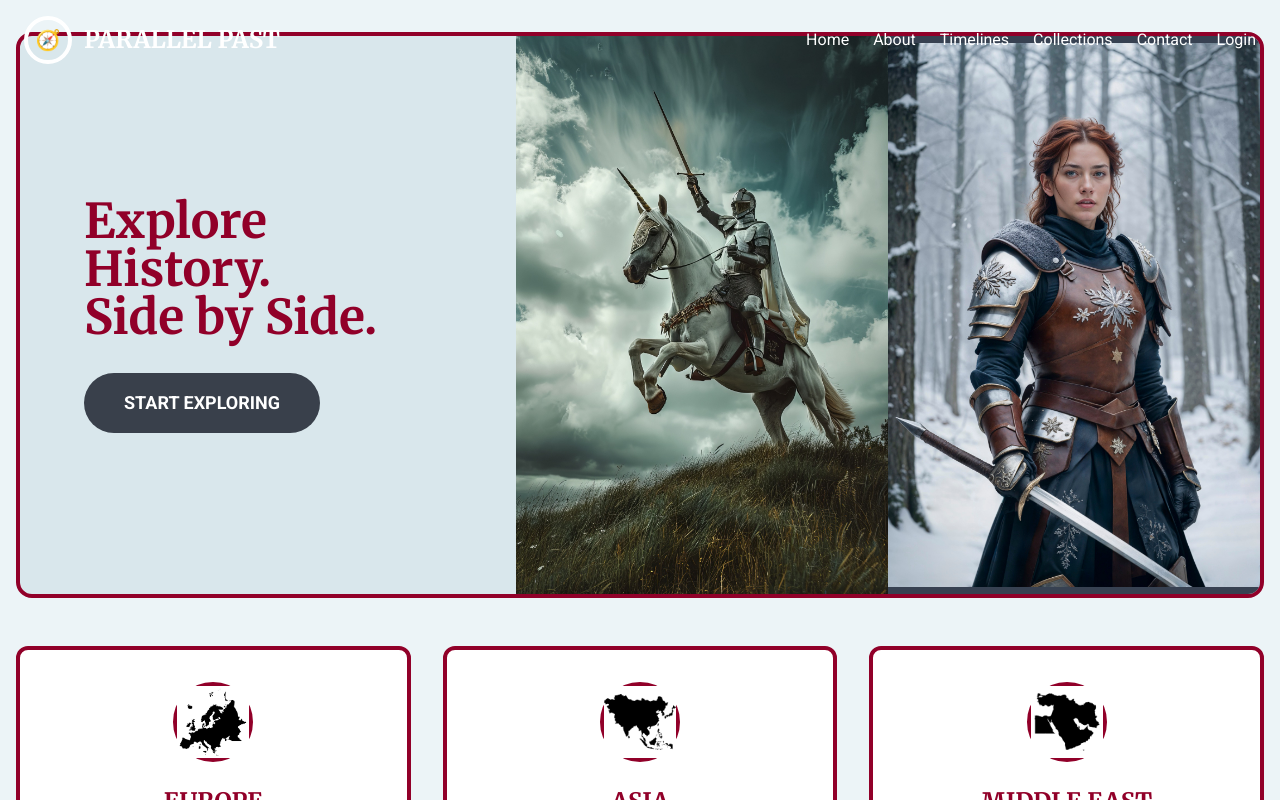
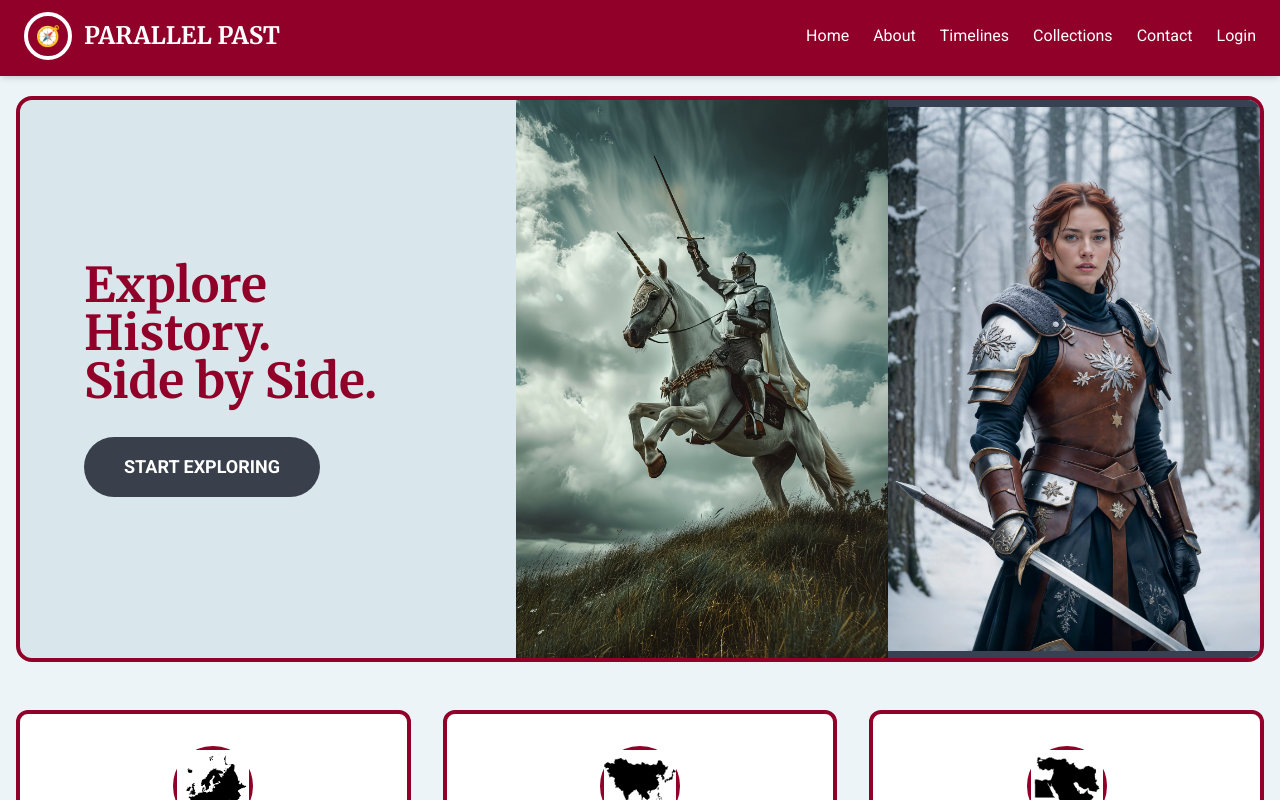
Before and after one commit to Murayakate/Parallel_Past_Museum, a React (Vite) app in the folder parallel-past/: page / in a window 1280 px wide. Shown: the top 800 px of the page. Built offline with nearby package versions, Linux system fonts and the light colour scheme.

Commit message:
fixed the overlapping and background color of the naavbar(header jsx) in all the pages,for visibilty

```diff
--- a/parallel-past/src/components/Header.jsx
+++ b/parallel-past/src/components/Header.jsx
@@ -21,10 +21,10 @@ const Header = () => {
       className={`fixed top-0 left-0 right-0 z-50 transition-all duration-300 ${
         scrolled
           ? 'bg-white border-b-4 border-prussian shadow-lg'
-          : 'bg-transparent border-b-4 border-transparent'
+          : 'bg-prussian border-b-4 border-prussian shadow-md'
       }`}
     >
-      <div className="max-w-7xl mx-auto px-4 sm:px-6 py-3 sm:py-4 flex items-center justify-between">
+      <div className="max-w-7xl mx-auto px-4 sm:px-6 py-2 sm:py-3 flex items-center justify-between">
 
         {/* Logo + Title */}
         <div className="flex items-center gap-2 sm:gap-3">
--- a/parallel-past/src/pages/AboutPage.jsx
+++ b/parallel-past/src/pages/AboutPage.jsx
@@ -13,7 +13,7 @@ const AboutPage = () => {
       <Header />
 
       {/* SECTION 1 - HERO: Full-width image with text overlay */}
-      <section className="relative h-screen w-full overflow-hidden pt-0">
+      <section className="relative h-screen w-full overflow-hidden pt-24">
         {/* Full-bleed background image */}
         <div
           className="absolute inset-0 bg-cover bg-center"
--- a/parallel-past/src/pages/DashboardPage.jsx
+++ b/parallel-past/src/pages/DashboardPage.jsx
@@ -38,7 +38,7 @@ const DashboardPage = () => {
     <div className="min-h-screen bg-sage flex flex-col">
       <Header />
 
-      <main className="flex-1">
+      <main className="flex-1 pt-24">
         <section className="max-w-7xl mx-auto px-4 sm:px-6 lg:px-8 py-8 sm:py-10">
 
           <div className="bg-sage-dark/60 border-4 border-prussian rounded-2xl overflow-hidden">
--- a/parallel-past/src/pages/LandingPage.jsx
+++ b/parallel-past/src/pages/LandingPage.jsx
@@ -7,7 +7,7 @@ const LandingPage = () => {
   return (
     <div className="min-h-screen bg-sage">
       <Header />
-      <main className="py-8">
+      <main className="pt-24 pb-8">
         <Hero />
         <RegionCards />
       </main>
```
